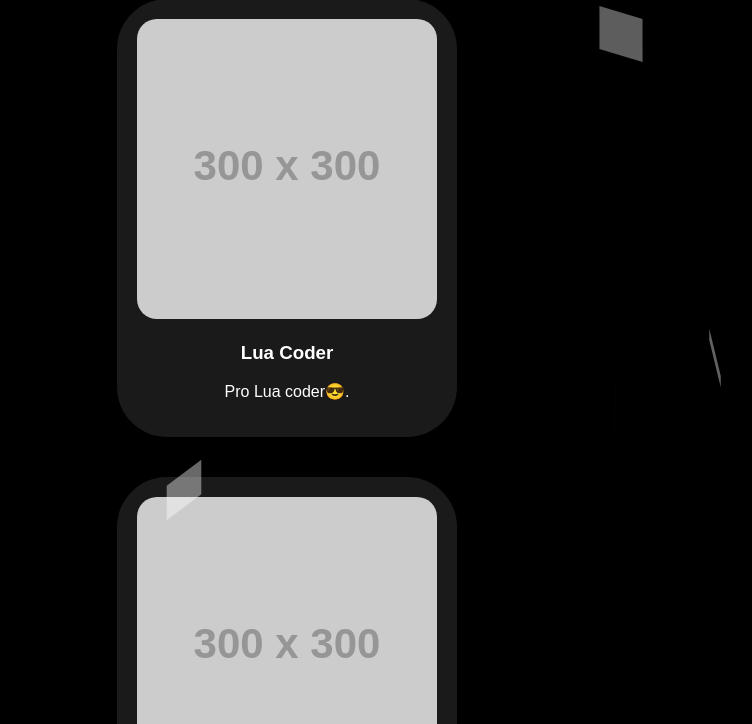
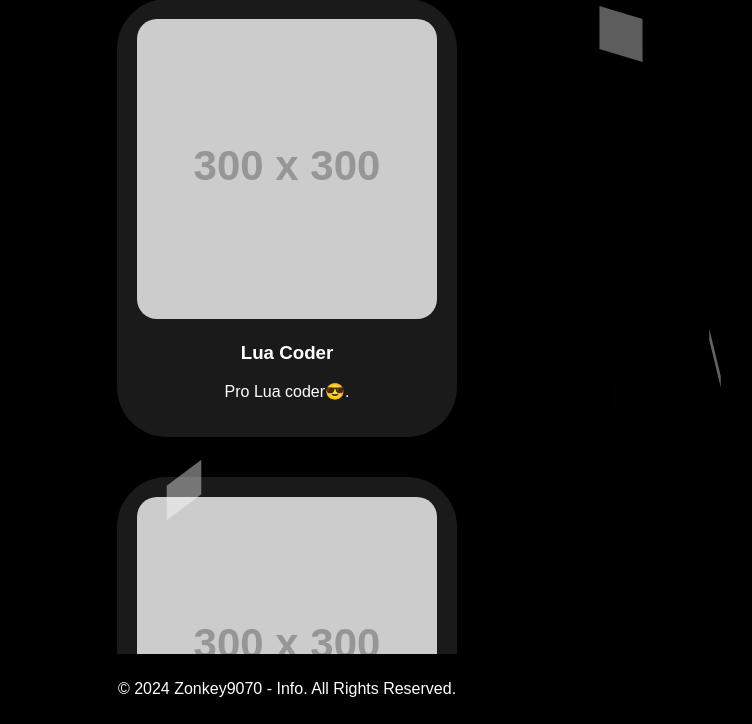
Before and after one commit to John142-dot/cubixing, a plain HTML site: page index.html in a window 1280 px wide. Shown: the part 76-800 px from the top of the page, without its empty margins (353-1105 px from the left). Drawn offline with Linux system fonts and the light colour scheme; placeholder pictures from the web are drawn by us.

Commit message:
Update index.html

```diff
--- a/index.html
+++ b/index.html
@@ -6,6 +6,17 @@
     <meta name="viewport" content="width=device-width, initial-scale=1.0">
     <title>zonkey info</title>
     <style>
+
+        .footer {
+    background-color: black; /* Black background for the footer */
+    color: white; /* White text color */
+    text-align: center; /* Centered text */
+    padding: 10px; /* Padding for spacing */
+    position: fixed; /* Fixed position at the bottom */
+    bottom: 0; /* Align to the bottom of the page */
+    width: 100%; /* Full width */
+        }
+
         body {
             margin: 0;
             padding: 0;
@@ -104,6 +115,11 @@
         <h3>HTML Coder</h3>
         <p>Html = pro ez</p>
     </div>
+    </div>
+
+    <footer class="footer">
+        <p>© 2024  Zonkey9070 - Info. All Rights Reserved.</p>
+    </footer>
 
     <script>
         function createCubes() {
```
